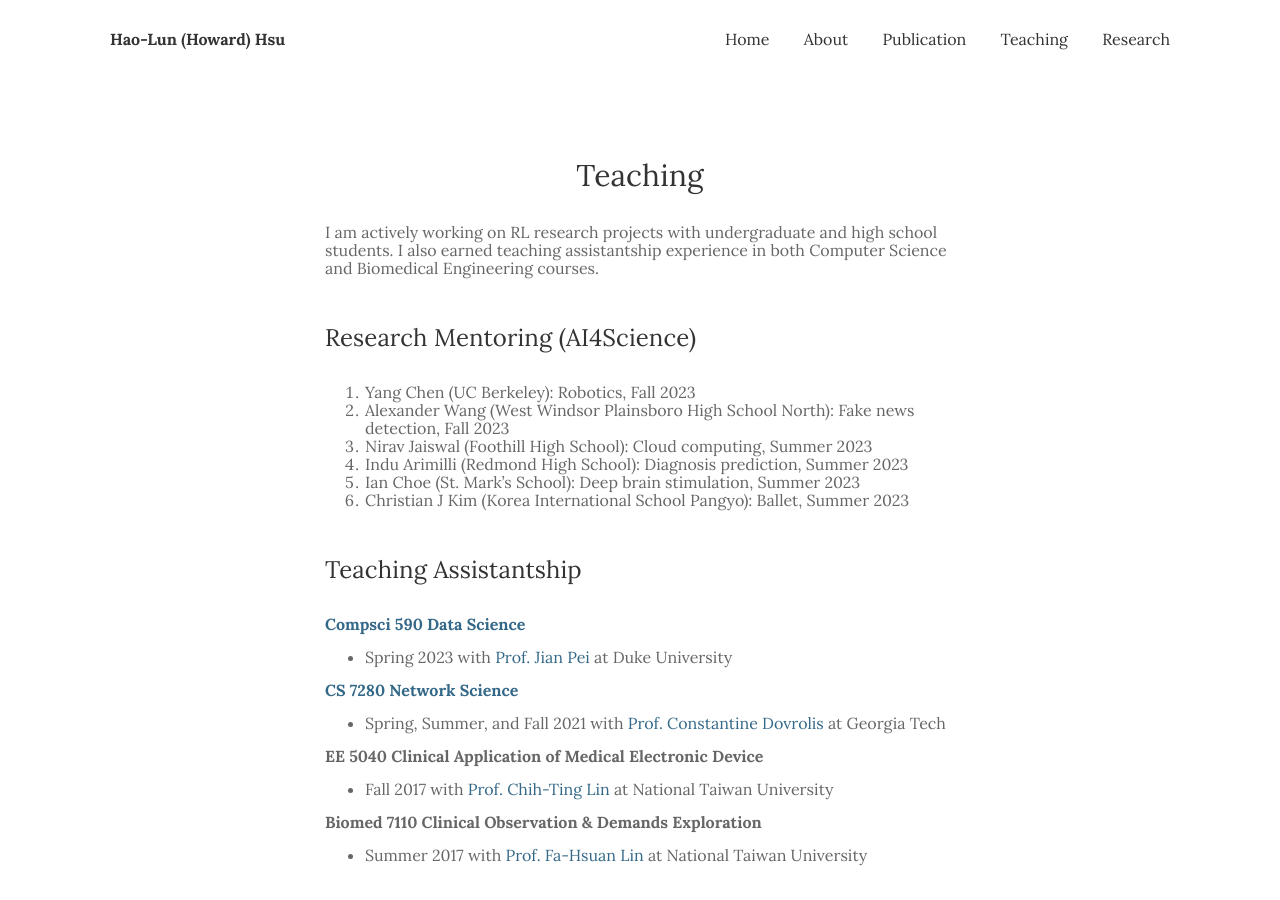
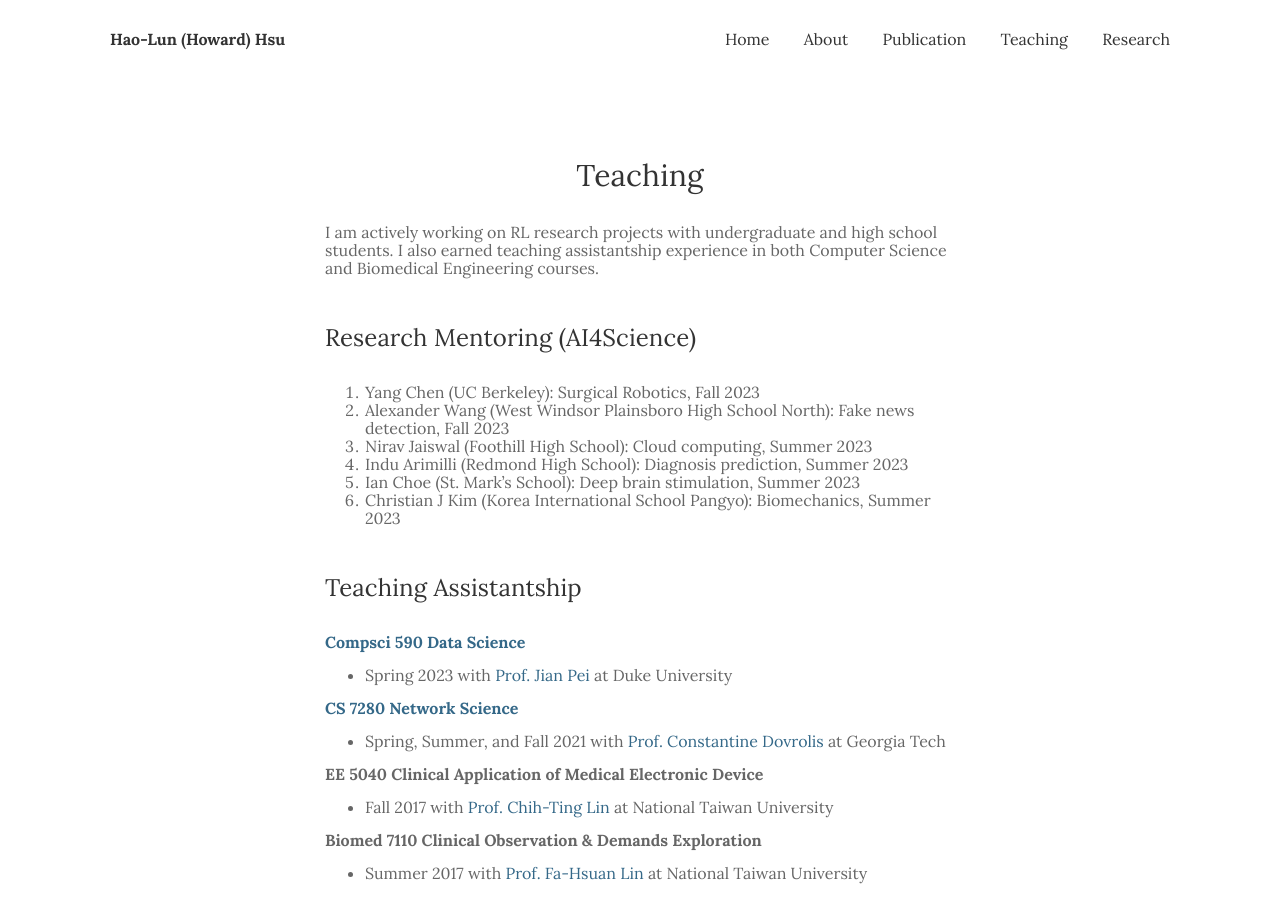
Before and after one commit to hlhsu/hlhsu_new.github.io, a Jekyll site: the page built from _pages/3_teaching.md, in a window 1280 px wide and 900 px high. Built offline with Jekyll 4.4.1, drawn with Linux system fonts in a browser that asks for light colours.

Commit message:
Update 3_teaching.md

```diff
--- a/_pages/3_teaching.md
+++ b/_pages/3_teaching.md
@@ -9,12 +9,12 @@ I am actively working on RL research projects with undergraduate and high school
 I also earned teaching assistantship experience in both Computer Science and Biomedical Engineering courses.
 
 ### Research Mentoring (AI4Science)
-1. Yang Chen (UC Berkeley): Robotics, Fall 2023
+1. Yang Chen (UC Berkeley): Surgical Robotics, Fall 2023
 2. Alexander Wang (West Windsor Plainsboro High School North): Fake news detection, Fall 2023
 3. Nirav Jaiswal (Foothill High School): Cloud computing, Summer 2023
 4. Indu Arimilli (Redmond High School): Diagnosis prediction, Summer 2023
 5. Ian Choe (St. Mark’s School): Deep brain stimulation, Summer 2023
-6. Christian J Kim (Korea International School Pangyo): Ballet, Summer 2023
+6. Christian J Kim (Korea International School Pangyo): Biomechanics, Summer 2023
 
 ### Teaching Assistantship
 
```
